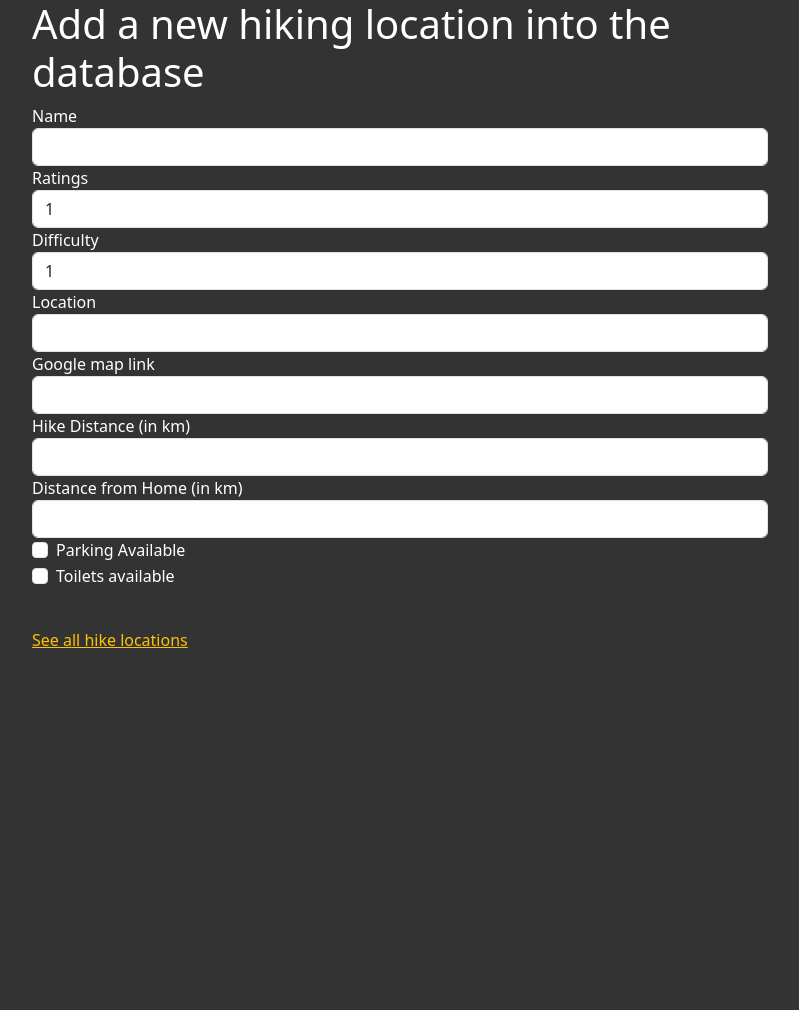
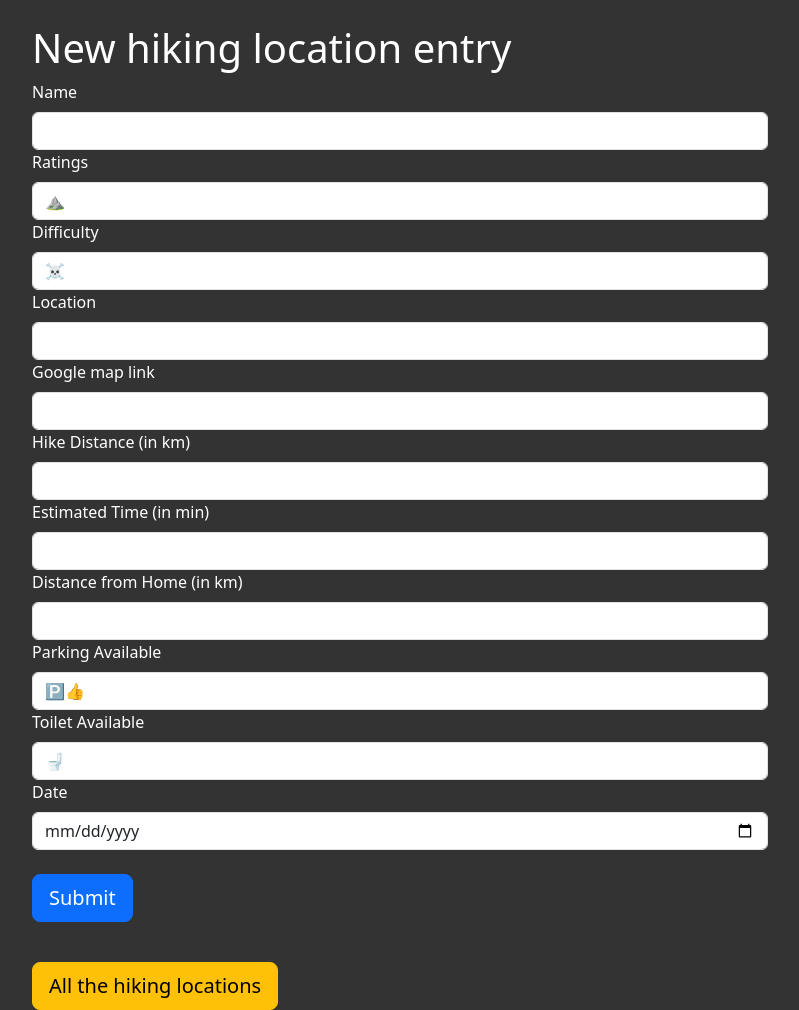
Before and after one commit to LegradiK/cafe_wifi_flask_bootstrap5, a Flask app: page /add in a window 1280 px wide. Shown: the whole page, without its empty margins (50-849 px from the left). Before the commit the page ends 648 px from the top, so only its background shows below. Run offline with Flask 3, Linux system fonts and the light colour scheme; some libraries are stand-ins or nearby versions.

Commit message:
changes to main.py and add.html, adding input areas and changes to those areas

```diff
--- a/main.py
+++ b/main.py
@@ -1,7 +1,7 @@
-from flask import Flask, render_template
+from flask import Flask, render_template, redirect, url_for
 from flask_bootstrap import Bootstrap5
 from flask_wtf import FlaskForm
-from wtforms import StringField, SubmitField, SelectField, FloatField, BooleanField
+from wtforms import StringField, SubmitField, SelectField, FloatField, IntegerField, DateField
 from wtforms.validators import DataRequired, URL
 import pandas as pd
 import os
@@ -14,17 +14,21 @@ Bootstrap5(app)
 
 
 class HikingForm(FlaskForm):
-    name = StringField('Name ', validators=[DataRequired()])
-    ratings = SelectField('Ratings', choices=[('1', '1'), ('2', '2'), ('3', '3'), ('4', '4'), ('5', '5')], validators=[DataRequired()])
-    difficulty = SelectField('Difficulty', choices=[('1', '1'), ('2', '2'), ('3', '3'), ('4', '4'), ('5', '5')], validators=[DataRequired()])
+    name = StringField('Name', validators=[DataRequired()])
+    ratings = SelectField('Ratings', choices=[('⛰️', '⛰️'), ('⛰️⛰️', '⛰️⛰️'), ('⛰️⛰️⛰️', '⛰️⛰️⛰️'), ('⛰️⛰️⛰️⛰️', '⛰️⛰️⛰️⛰️'), ('⛰️⛰️⛰️⛰️⛰️', '⛰️⛰️⛰️⛰️⛰️')], validators=[DataRequired()])
+    difficulty = SelectField('Difficulty', choices=[('☠️', '☠️'), ('☠️☠️', '☠️☠️'), ('☠️☠️☠️', '☠️☠️☠️'), ('☠️☠️☠️☠️', '☠️☠️☠️☠️'), ('☠️☠️☠️☠️☠️', '☠️☠️☠️☠️☠️')], validators=[DataRequired()])
     location = StringField('Location', validators=[DataRequired()])
     google_map = StringField('Google map link', validators=[DataRequired(),URL(require_tld=True, message='googlemap location link required')])
     hike_distance = FloatField('Hike Distance (in km)', validators=[DataRequired()])
-    home_distance = FloatField('Distance from Home (in km) ', validators=[DataRequired()])
-    parking = BooleanField('Parking Available ')
-    toilet = BooleanField('Toilets available ')
+    hike_time = IntegerField('Estimated Time (in min)', validators=[DataRequired()])
+    home_distance = FloatField('Distance from Home (in km)', validators=[DataRequired()])
+    parking = SelectField('Parking Available', choices=[('🅿️👍','🅿️👍'),('🅿️💸','🅿️💸'),('🚫','🚫')])
+    toilet = SelectField('Toilet Available', choices=[('🚽','🚽'),('💩','💩')])
+    date = DateField('Date', format='%Y-%m-%d')
 
-CVS_FORM = './hiking-data.cvs'
+    submit = SubmitField('Submit')
+
+CSV_FORM = 'hiking-data.csv'
 
 # all Flask routes below
 @app.route("/")
@@ -32,18 +36,38 @@ def home():
     return render_template("index.html")
 
 
-@app.route('/add')
+@app.route('/add', methods=['GET', 'POST'])
 def add():
     form = HikingForm()
     if form.validate_on_submit():
-        print("True")
+        new_data = {
+            'Name': form.name.data,
+            'Ratings': form.ratings.data,
+            'Difficulty': form.difficulty.data,
+            'Location': form.location.data,
+            'Google map link': form.google_map.data,
+            'Hike Distance (in km)': form.hike_distance.data,
+            'Estimated Time (in min)': form.hike_time.data,
+            'Distance from Home (in km)': form.home_distance.data,
+            'Parking Available': form.parking.data,
+            'Toilets Available': form.toilet.data,
+            'Date': form.date.data
+        }
+        dataframe = pd.read_csv(CSV_FORM)
+        new_data_df = pd.DataFrame([new_data])
+        # Append new data to the DataFrame
+        dataframe = pd.concat([dataframe, new_data_df], ignore_index=True)
+        # Save the updated DataFrame back to the CSV
+        dataframe.to_csv(CSV_FORM, index=False)
+        print("Updated")
+        return redirect(url_for('hikes'))
 
     return render_template('add.html', form=form)
 
 
 @app.route('/hikes')
 def hikes():
-    datafile = pd.read_csv('hiking-data.csv')
+    datafile = pd.read_csv(CSV_FORM)
     data = datafile.to_dict(orient='records')
     return render_template('hiking_places.html', hills=data)
 
--- a/templates/add.html
+++ b/templates/add.html
@@ -12,18 +12,97 @@
 <div class="container">
   <div class="row">
     <div class="col-sm-12 col-md-8">
-
-      <h1>Add a new hiking location into the database</h1>
+      <br>
+      <h1>New hiking location entry</h1>
 
       <!-- This is where your WTForm will go -->
-      <form method="POST" action="{{ url_for('hikes') }}">
-        {{ render_form(form) }}  <!-- This renders the form -->
+      <form method="POST" action="{{ url_for('add') }}">
+      <!-- CSRF token for protection -->
+      {{ form.hidden_tag() }}
+      <!-- This renders the form -->
+      <!-- Manually rendering each form field except the submit button -->
+      <div class="form-group">
+        {{ form.name.label(class="form-label") }}
+        {{ form.name(class="form-control") }}
+      </div>
+      <div class="form-group">
+        {{ form.ratings.label(class="form-label") }}
+        {{ form.ratings(class="form-control") }}
+      </div>
+      <div class="form-group">
+        {{ form.difficulty.label(class="form-label") }}
+        {{ form.difficulty(class="form-control") }}
+      </div>
+      <div class="form-group">
+        {{ form.location.label(class="form-label") }}
+        {{ form.location(class="form-control") }}
+      </div>
+      <div class="form-group">
+        {{ form.google_map.label(class="form-label") }}
+        {{ form.google_map(class="form-control") }}
+      </div>
+      <div class="form-group">
+        {{ form.hike_distance.label(class="form-label") }}
+        {{ form.hike_distance(class="form-control") }}
+      </div>
+      <div class="form-group">
+        {{ form.hike_time.label(class="form-label") }}
+        {{ form.hike_time(class="form-control") }}
+      </div>
+      <div class="form-group">
+        {{ form.home_distance.label(class="form-label") }}
+        {{ form.home_distance(class="form-control") }}
+      </div>
+      <div class="form-group">
+        {{ form.parking.label(class="form-label") }}
+        {{ form.parking(class="form-control") }}
+      </div>
+      <div class="form-group">
+        {{ form.toilet.label(class="form-label") }}
+        {{ form.toilet(class="form-control") }}
+      </div>
+      <div class="form-group" id="date-picker">
+        {{ form.date.label(class="form-label") }}
+        {{ form.date(class="form-control", id="date-picker-input", value=form.date.data.strftime('%Y-%m-%d') if form.date.data else '') }}
+      </div>
+      <br>
+      <!-- Add custom spacing before the submit button -->
+      <div class="submit-space">
+        {{ form.submit(class="btn btn-primary btn-lg") }}
+      </div>
       </form>
-
-	  <p class="space-above"><a href="#">See all hike locations</a></p>
-
+      <br>
+	  </div>
+    <div class="row mt-3">
+      <div class="col-auto">
+        <a class="btn btn-warning btn-lg" href="{{ url_for('hikes')}}" role="button">
+          All the hiking locations
+        </a>
+      </div>
     </div>
   </div>
 </div>
 
+<script>
+  // Ensure the date is formatted as YYYY-MM-DD
+  document.addEventListener('DOMContentLoaded', function () {
+    const dateInput = document.getElementById('date-picker-input');
+    if (dateInput && dateInput.value) {
+      const formattedDate = new Date(dateInput.value).toISOString().split('T')[0];
+      dateInput.value = formattedDate;
+    }
+
+    dateInput.addEventListener('input', function (event) {
+      var date = event.target.value;
+      if (!isNaN(Date.parse(date))) {
+        var formattedDate = new Date(date);
+        var year = formattedDate.getFullYear();
+        var month = ('0' + (formattedDate.getMonth() + 1)).slice(-2); // Add leading zero
+        var day = ('0' + formattedDate.getDate()).slice(-2); // Add leading zero
+        event.target.value = `${year}-${month}-${day}`;
+      }
+    });
+  });
+</script>
+
 {% endblock %}
```
Also changed, not shown: hiking-data.csv (+6 -5 lines), templates/hiking_places.html (+18 -4 lines).
